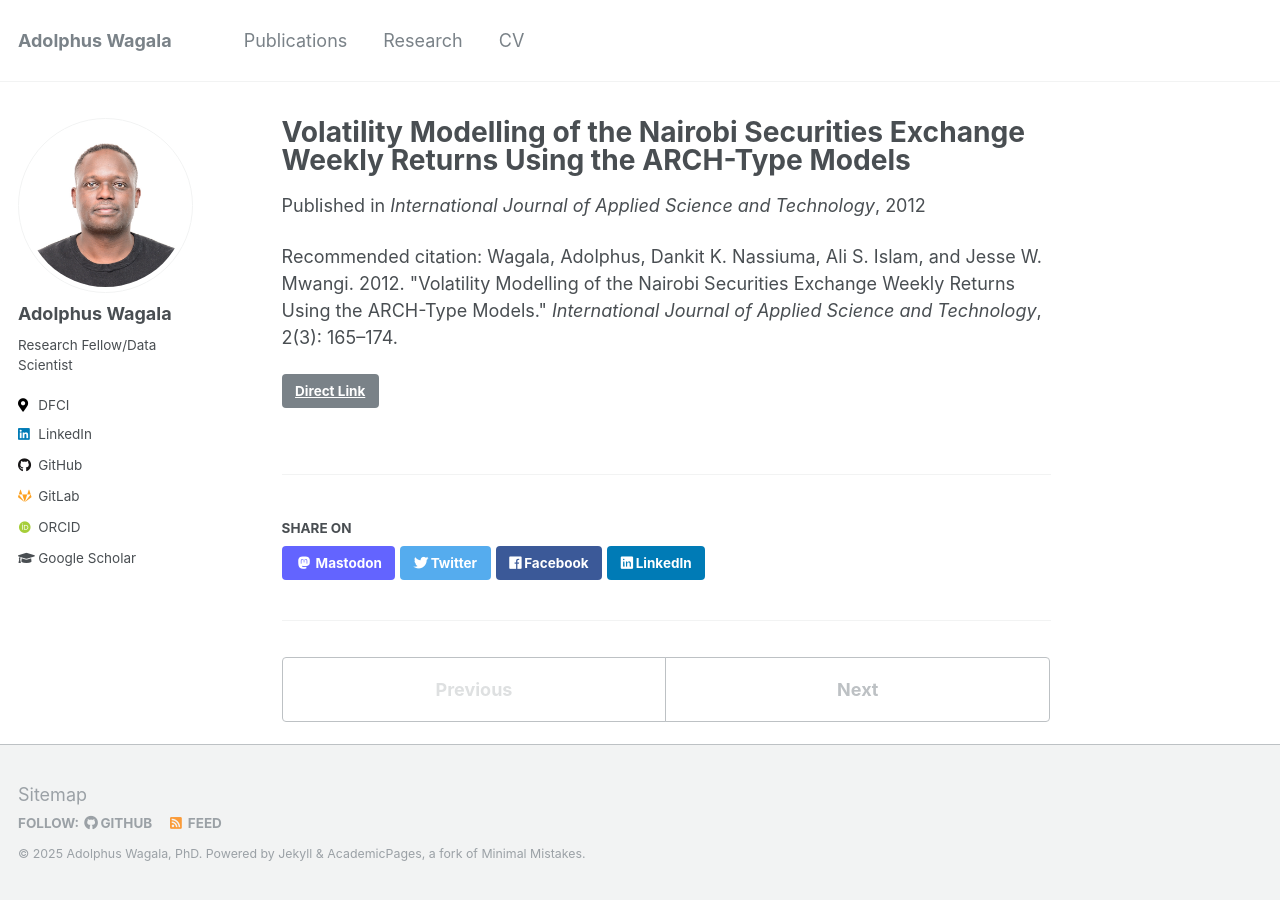
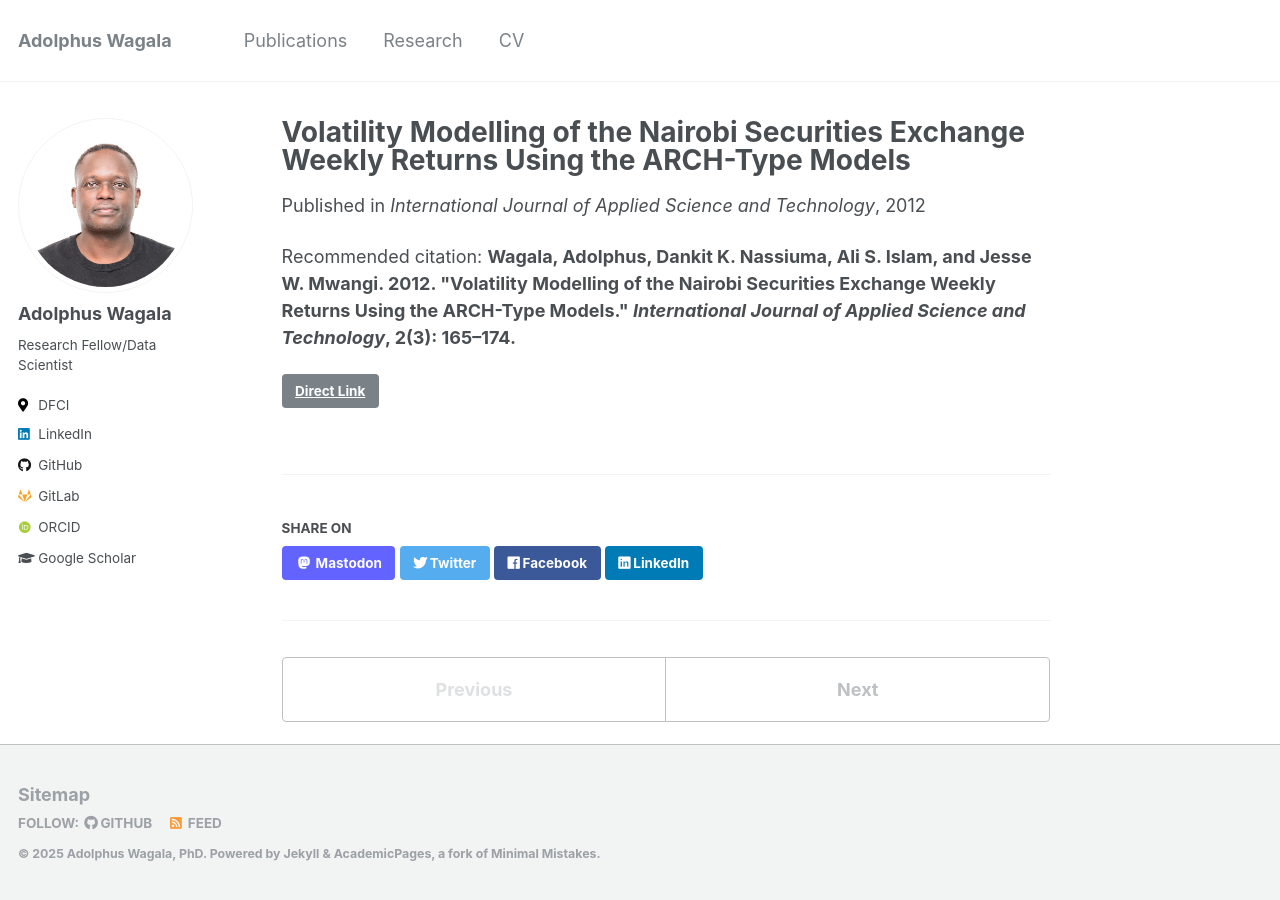
Before and after one commit to wagala/wagala.github.io, a Jekyll site: the page built from _publications/2012-volatility-modelling-nse-weekly-returns.md, in a window 1280 px wide. Built offline with Jekyll 4.4.1, drawn with Linux system fonts in a browser that asks for light colours; some web fonts are replaced.

```diff
--- a/_publications/2012-volatility-modelling-nse-weekly-returns.md
+++ b/_publications/2012-volatility-modelling-nse-weekly-returns.md
@@ -5,5 +5,5 @@ permalink: /publication/2012-volatility-modelling-nse-weekly-returns
 date: 2012-03-01
 venue: 'International Journal of Applied Science and Technology'
 link: 'https://ijast.thebrpi.org/journals/Vol_2_No_3_March_2012/20.pdf'
-citation: "Wagala, Adolphus, Dankit K. Nassiuma, Ali S. Islam, and Jesse W. Mwangi. 2012. &quot;Volatility Modelling of the Nairobi Securities Exchange Weekly Returns Using the ARCH-Type Models.&quot; <i>International Journal of Applied Science and Technology</i>, 2(3): 165–174."
+citation: "<b>Wagala, Adolphus<b>, Dankit K. Nassiuma, Ali S. Islam, and Jesse W. Mwangi. 2012. &quot;Volatility Modelling of the Nairobi Securities Exchange Weekly Returns Using the ARCH-Type Models.&quot; <i>International Journal of Applied Science and Technology</i>, 2(3): 165–174."
 ---
```
